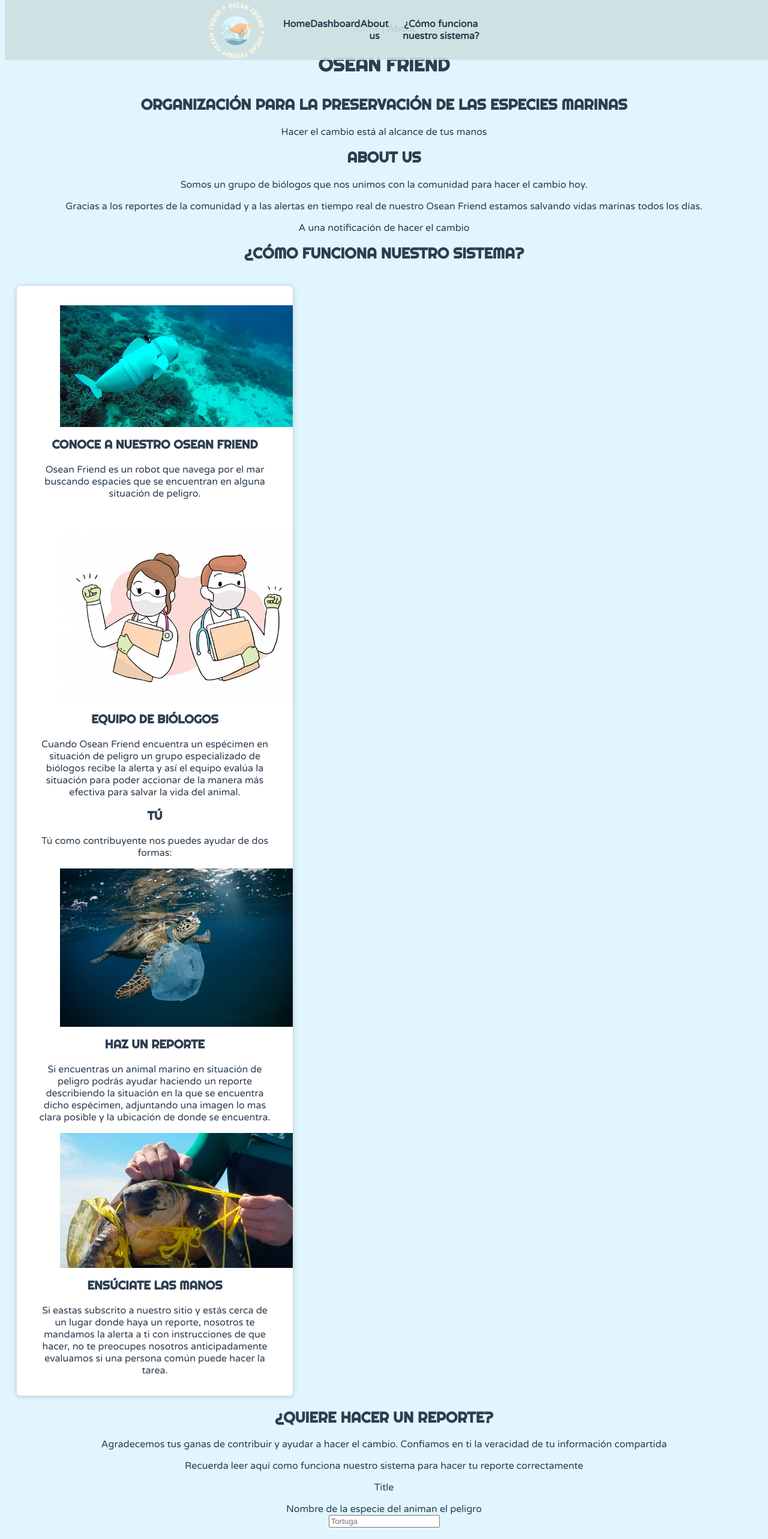
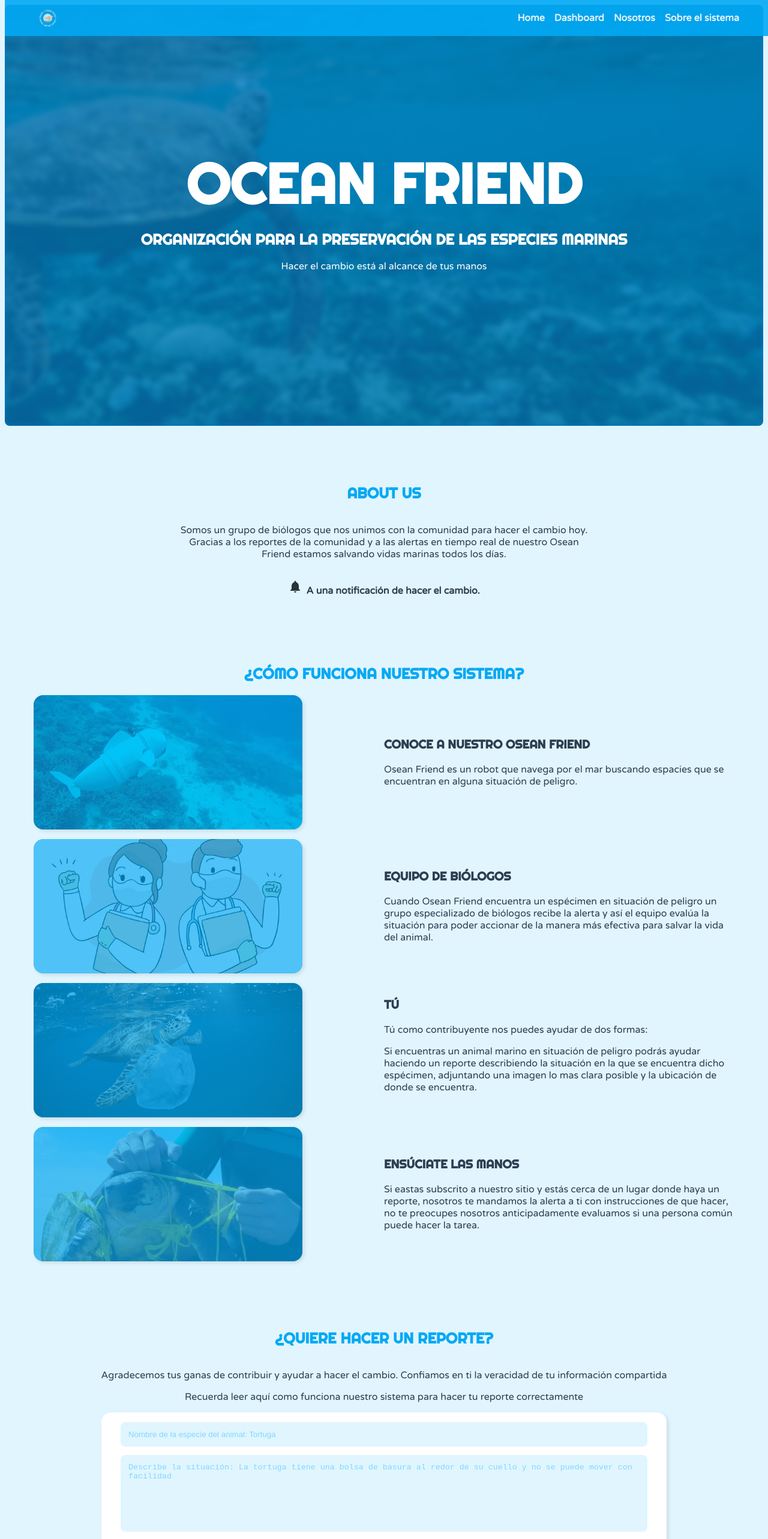
Before and after one commit to richirrim/ocean_friend_front, a Vue app: page / in a window 1280 px wide. Shown: the top 2566 px of the page at 60% size. Built offline with nearby package versions, Linux system fonts and the light colour scheme; the HTML template or start-up script is replaced by a standard one.

Commit message:
Crea toda la estrcutura del home y crea la logica del formulario.

```diff
--- a/package.json
+++ b/package.json
@@ -9,6 +9,7 @@
     "lint": "vue-cli-service lint"
   },
   "dependencies": {
+    "axios": "^0.27.2",
     "core-js": "^3.8.3",
     "normalize.css": "^8.0.1",
     "vue": "^3.2.13",
--- a/src/App.vue
+++ b/src/App.vue
@@ -1,8 +1,4 @@
 <template>
-  <nav>
-    <router-link to="/">Home</router-link> |
-    <router-link to="/about">About</router-link>
-  </nav>
   <router-view/>
 </template>
 
--- a/src/views/DashboardView.vue
+++ b/src/views/DashboardView.vue
@@ -79,6 +79,7 @@ export default {
         console.log('data', response.data)
         this.seaAnimals = response.data
       })
+      /* eslint-disable */
       .catch((error) => {
         this.errored = true
       })
@@ -87,7 +88,7 @@ export default {
 }
 </script>
 
-<style scopde lang="scss">
+<style scoped lang="scss">
 .main-header {
   & > .wrapper {
     position: relative;
--- a/src/views/HomeView.vue
+++ b/src/views/HomeView.vue
@@ -3,110 +3,126 @@
   <div class="home">
     <header class="main-header  l-section">
       <div class="wrapper  l-container">
-        <img class="logo" :src="require(`@/assets/images/oseanfriend.png`)">
-        <nav class="header__nav">
-          <ul class="header__menu">
-            <li><a href="#">Home</a></li>
-            <li><a href="#">Dashboard</a></li>
-            <li><a href="#">About us</a></li>
-            <li><a href="#">¿Cómo funciona nuestro sistema?</a></li>
+        <img class="main-logo" :src="require(`@/assets/images/oseanfriend.png`)">
+        <nav class="main-nav">
+          <ul class="menu">
+            <router-link class="menu__link" to="/">Home</router-link>
+            <router-link class="menu__link" to="/dashboard">Dashboard</router-link>
+            <router-link class="menu__link" to="#aboutUs" @click.prevent="scrollInto('aboutUs')">Nosotros</router-link>
+            <router-link class="menu__link" to="#aboutSystem" @click.prevent="scrollInto('aboutSystem')">Sobre el sistema</router-link>
           </ul>
         </nav>
       </div>
     </header>
-    <article>
-      <!--Priemra parte-->
-      <section class="banner">
-        <h1>Osean Friend</h1>
+    <!--Banner -->
+    <div class="main-banner  l-section">
+      <img class="main-banner__hero-image" :src="require(`@/assets/images/banner-image.jpg`)" alt="Imagen del banner">
+      <div class="main-banner__content">
+        <h1 class="main-banner__title">Ocean Friend</h1>
         <h2>Organización para la preservación de las especies marinas </h2>
         <p>Hacer el cambio está al alcance de tus manos</p>
+      </div>
+    </div>
+    <main class="main  l-section">
+      <!-- Nosotros -->
+      <section id="#aboutUs" class="about  l-section  center-content">
+        <div class="about__container  l-container">
+          <h2 class="about__title">About us</h2>
+          <p class="about__text">
+            Somos un grupo de biólogos que nos unimos con la comunidad para hacer el cambio hoy.
+            Gracias a los reportes de la comunidad y a las alertas en tiempo real de nuestro Osean
+            Friend estamos salvando vidas marinas todos los días.
+          </p>
+          <p class="about__text  icon-notification">A una notificación de hacer el cambio. </p>
+        </div>
       </section>
-      <!--About Us-->
-      <section>
-        <h2>About us</h2>
-        <p>Somos un grupo de biólogos que nos unimos con la comunidad para hacer el cambio hoy.</p>
-        <p>Gracias a los reportes de la comunidad y a las alertas en tiempo real de nuestro Osean Friend estamos
-          salvando vidas marinas todos los días.</p>
-        <p>A una notificación de hacer el cambio </p>
-      </section>
-      <!--Como funcionamos-->
-      <section>
-        <h2>¿Cómo funciona nuestro sistema?</h2>
-        <div class="contairner">
-          <div class="card">
-            <figure><img :src="require(`@/assets/images/robot.jpg`)"></figure>
-            <div class="card__contenido">
-              <h3>Conoce a nuestro Osean Friend </h3>
-              <p>Osean Friend es un robot que navega por el mar buscando espacies que se encuentran en alguna situación
-                de
-                peligro. </p>
+      <!---- Acerca del sistema -->
+      <section id="#aboutSystem" class="about-system  l-section">
+        <h2 class="about-system__title">¿Cómo funciona nuestro sistema?</h2>
+        <div class="about-system__wrapper  l-container">
+          <article class="card-info">
+            <figure class="card  card-info__container-image">
+              <img class="card-info__image" :src="require(`@/assets/images/robot.jpg`)">
+            </figure>
+            <div class="card-info__content">
+              <h3 class="card-info__subtitle">Conoce a nuestro Osean Friend </h3>
+              <p class="card-info__description">
+                Osean Friend es un robot que navega por el mar buscando espacies que
+                se encuentran en alguna situación de peligro.
+              </p>
             </div>
-            <br>
-            <div>
-              <figure><img :src="require(`@/assets/images/biologos.jpg`)"></figure>
-              <div class="card__contenido">
-                <h3>Equipo de biólogos </h3>
-                <p>Cuando Osean Friend encuentra un espécimen en situación de peligro un grupo especializado de biólogos
-                  recibe
-                  la alerta y así el equipo evalúa la situación para poder accionar de la manera más efectiva para
-                  salvar
-                  la
-                  vida del animal.</p>
-              </div>
+          </article>
+          <article class="card-info">
+            <figure class="card  card-info__container-image">
+              <img class="card-info__image" :src="require(`@/assets/images/biologos.jpg`)">
+            </figure>
+            <div class="card-info__content">
+              <h3 class="card-info__subtitle">Equipo de biólogos  </h3>
+              <p class="card-info__description">
+                Cuando Osean Friend encuentra un espécimen en situación de peligro
+                un grupo especializado de biólogos recibe la alerta y así el equipo
+                evalúa la situación para poder accionar de la manera más efectiva para
+                salvar la vida del animal.
+              </p>
             </div>
-            <h3>Tú </h3>
-            <p>Tú como contribuyente nos puedes ayudar de dos formas:</p>
-            <div>
-              <figure><img :src="require(`@/assets/images/tortuga_bolsa.jpg`)"></figure>
-              <div class="card__contenido">
-                <h3>Haz un reporte</h3>
-                <p>Si encuentras un animal marino en situación de peligro podrás ayudar haciendo un reporte describiendo
-                  la
-                  situación en la que se encuentra dicho espécimen, adjuntando una imagen lo mas clara posible y la
-                  ubicación de
-                  donde se encuentra.</p>
-              </div>
+          </article>
+          <article class="card-info">
+            <figure class="card  card-info__container-image">
+              <img class="card-info__image" :src="require(`@/assets/images/tortuga_bolsa.jpg`)">
+            </figure>
+            <div class="card-info__content">
+              <h3 class="card-info__subtitle">Tú</h3>
+              <p class="card-info__description">
+                Tú como contribuyente nos puedes ayudar de dos formas:
+              </p>
+              <p>
+                Si encuentras un animal marino en situación de peligro podrás ayudar haciendo
+                un reporte describiendo la situación en la que se encuentra dicho espécimen,
+                adjuntando una imagen lo mas clara posible y la ubicación de donde se encuentra.
+              </p>
             </div>
-            <div>
-              <figure><img :src="require(`@/assets/images/tortugas_contenido2.jpg`)"></figure>
-              <div class="card__contenido">
-                <h3>Ensúciate las manos</h3>
-                <p>Si eastas subscrito a nuestro sitio y estás cerca de un lugar donde
-                  haya un reporte, nosotros te mandamos la alerta a ti con instrucciones de que hacer, no te preocupes
-                  nosotros
-                  anticipadamente evaluamos si una persona común puede hacer la tarea.</p>
-              </div>
+          </article>
+          <article class="card-info">
+            <figure class="card  card-info__container-image">
+              <img class="card-info__image" :src="require(`@/assets/images/tortugas_contenido2.jpg`)">
+            </figure>
+            <div class="card-info__content">
+              <h3 class="card-info__subtitle">Ensúciate las manos</h3>
+              <p class="card-info__description">
+                Si eastas subscrito a nuestro sitio y estás cerca de un lugar donde
+                haya un reporte, nosotros te mandamos la alerta a ti con instrucciones
+                de que hacer, no te preocupes nosotros anticipadamente evaluamos si una
+                persona común puede hacer la tarea.
+              </p>
             </div>
-          </div>
+          </article>
         </div>
       </section>
       <!--Formulario para alerta-->
-      <section>
-        <h2>¿Quiere hacer un reporte?</h2>
-        <p>Agradecemos tus ganas de contribuir y ayudar a hacer el cambio. Confiamos en ti la veracidad de tu
-          información compartida</p>
-        <p>Recuerda leer aquí como funciona nuestro sistema para hacer tu reporte correctamente</p>
-        <form action="/signup" method="post">
-          <p>
-            <label>Title</label><br>
+      <section class="form-alert  l-section  l-container">
+        <h2 class="form-alert__title">¿Quiere hacer un reporte?</h2>
+        <div class="form-alert__content">
+          <p class="form-alert__description">
+            Agradecemos tus ganas de contribuir y ayudar a hacer el cambio. Confiamos
+            en ti la veracidad de tu información compartida
           </p>
-          <p>
-            <label>Nombre de la especie del animan el peligro</label><br>
-            <input type="text" name="name" placeholder="Tortuga">
+          <p class="form-alert__description">
+            Recuerda leer aquí como funciona nuestro sistema para hacer tu reporte
+            correctamente
           </p>
-          <p>
-            <label>Describe la situación </label><br>
-            <textarea description="description"
-              placeholder="La tortuga tiene una bolsa de basura alredor de su cuello y no se puede mover con facilidad"></textarea>
-          </p>
-          <p>
-            <button class="button">Subir una foto</button>
-            <button class="button">Agregar ubicación</button>
-          </p>
-        </form>
-        <p>juntos hacemos en cambio</p>
+          <form class="form  form-card  card" method="post">
+            <input v-model="name" class="form-card__input" type="text" name="name"
+              placeholder="Nombre de la especie del animal: Tortuga" required/>
+            <textarea v-model="description" class="form-card__input-textarea" description="description" placeholder="Describe la situación: La tortuga tiene una bolsa de basura al redor de su cuello y no se puede mover con facilidad" required></textarea>
+            <input v-model="location" class="form-card__input" type="text" placeholder="Compartir mi ubicación" required/>
+            <!-- -->
+            <input class="form-card__input-image" accept="image/*" type="file" multiple>
+            <input class="form-card__input-submit  button" type="submit" value="Enviar alerta" @click.prevent="createAlert">
+            <span>Juntos hacemos un cambio by 💙 Ocean Friend .</span>
+          </form>
+        </div>
       </section>
-    </article>
+    </main>
     <!--footer-->
     <footer>
       <p>Osean Friend 2022</p>
@@ -115,59 +131,214 @@
 </template>
 
 <script>
-// @ is an alias to /src
 export default {
-  name: 'HomeView'
+  name: 'HomeView',
+  data () {
+    return {
+      name: '',
+      description: '',
+      photo: 'tortugita.png',
+      location: ''
+    }
+  },
+  methods: {
+    scrollInto (id) {
+      const section = document.querySelector(`#${id}`)
+      console.log(section)
+      section.scrollIntoView({ behavior: 'smooth' })
+    },
+    createAlert () {
+      const newAlert = {
+        description: this.description,
+        photo: this.photo,
+        location: this.location
+      }
+      const requestOptions = {
+        method: 'POST',
+        body: newAlert,
+        redirect: 'follow'
+      }
+      fetch('http://localhost:3052/alarms/create', requestOptions)
+        .then(response => response.text())
+        .then(result => console.log(result))
+        .catch(error => console.log('error', error))
+      this.description = ''
+      this.photo = ''
+      this.location = ''
+      this.name = ''
+    }
+  }
 }
 </script>
 
-<style scopde lang="scss">
-header {
-  padding: 0px 10vw;
-  height: 100px;
-  display: flex;
-  justify-content: space-between;
-  align-items: center;
-  z-index: 100;
+<style scoped lang="scss">
+.main-header {
   position: fixed;
   top: 0;
+  background-color: var(--color-first);
+  height: var(--header-height);
   width: 100%;
-  background-color: rgba(206, 224, 224, 0.9);
-  ;
+  opacity: .9;
+  z-index: 100;
+
+  .main-logo {
+    width: calc(var(--header-height) / 2);
+    height: calc(var(--header-height) / 2);
+  }
+  .main-nav {
+    padding: 0;
+  }
+  .wrapper {
+    justify-content: space-between;
+    align-items: center;
+  }
 }
+.main-banner {
+  position: relative;
+  border-radius: .5rem;
+  padding: calc(var(--header-height) * 4) 1em calc(var(--header-height) * 4);
+  color: #fff;
+  background-color: var(--color-second);
+  overflow: hidden;
 
-.header__nav {
-  width: 67%;
+  &__content {
+    position: relative;
+  }
+  &__hero-image {
+    position: absolute;
+    top: 0;
+    left: 0;
+    opacity: .2;
+    width: 100%;
+    height: 100%;
+    object-fit: cover;
+    object-position: center;
+    filter: blur(.25rem);
+  }
+  &__title {
+    font-size: calc(var(--h1-font-size) * 3);
+    margin-bottom: .2em;
+  }
 }
-
-.header__menu {
-  display: flex;
+.menu {
   margin: 0;
   padding: 0;
   list-style: none;
+  display: flex;
   justify-content: space-evenly;
+
+  &__link {
+    color: #fff;
+    transition: all .3s;
+    &:hover {
+      color: var(--color-accent);
+    }
+  }
+  &__link:not(:last-child) {
+    margin-right: var(--gutter);
+  }
 }
 
-.logo {
-  width: 100px;
-}
-.contairner{
-  width: 100%;
-  display: flex;
-  max-width: 500px;
+.about {
+  &__title {
+    color: var(--color-first);
+  }
+  &__container {
+    flex-direction: column;
+    justify-content: center;
+    align-items: center;
+  }
+  &__text {
+    width: 60%;
+  }
+  &__text:last-child {
+    font-weight: bold;
+  }
 }
 
-.card {
-  width: 100%;
-  margin: 20px;
-  border-radius: 6px;
-  overflow: hidden;
-  background-color: #fff;
-  box-shadow: 0px 1px 10px rgba(0, 0, 0, 0.2);
-  flex-direction: row;
+.about-system {
+  &__title {
+    color: var(--color-first);
+  }
 }
-.card figure {
-  width: 400px;
+
+.card-info {
+  margin-bottom: var(--gutter);
+  display: flex;
+  justify-content: space-between;
+
+  &__container-image {
+    --width: 14rem;
+    position: relative;
+    margin: 0;
+    padding: 0;
+    background-color: var(--color-first);
+    width: calc(var(--width) * 2);
+    height: var(--width);
+    overflow: hidden;
+  }
+  &__image {
+    position: absolute;
+    top: 0;
+    left: 0;
+    opacity: .3;
+    width: 100%;
+    height: 100%;
+    object-fit: cover;
+    object-position: center;
+  }
+  &__content {
+    text-align: left;
+    width: 50%;
+    display: flex;
+    justify-content: center;
+    flex-direction: column;
+  }
+  &__subtitle {
+    width: 100%;
+  }
+  &__description {
+    margin: 0;
+  }
+}
+
+.form-alert {
+  justify-content: center;
+  &__title {
+    color: var(--color-first);
+  }
+}
+
+.form-card {
+  display: flex;
+  flex-direction: column;
+  & > * {
+    border-radius: .5rem;
+    padding: 1em;
+    margin-bottom: 1em;
+  }
+  &__input,
+  &__input-textarea {
+    border: none;
+    color: var(--color-second);
+    background-color: var(--color-bg);
+    &::placeholder {
+      color: var(--color-accent);
+    }
+    &:focus {
+      outline: 2px solid var(--color-accent);
+    }
+  }
+  &__input-textarea {
+    resize: none;
+    width: 100%;
+    height: 8rem;
+  }
+
+  &__input-submit {
+    background-color: var(--color-accent);
+    justify-content: center;
+  }
 }
 
 footer {
--- a/vue.config.js
+++ b/vue.config.js
@@ -1,4 +1,7 @@
 const { defineConfig } = require('@vue/cli-service')
 module.exports = defineConfig({
-  transpileDependencies: true
+  transpileDependencies: true,
+  devServer: {
+    port: 8081
+  }
 })
```
Also changed, not shown: src/assets/images/banner-image.jpg (added), 1 other file (tests, documents, lock files or other folders).
